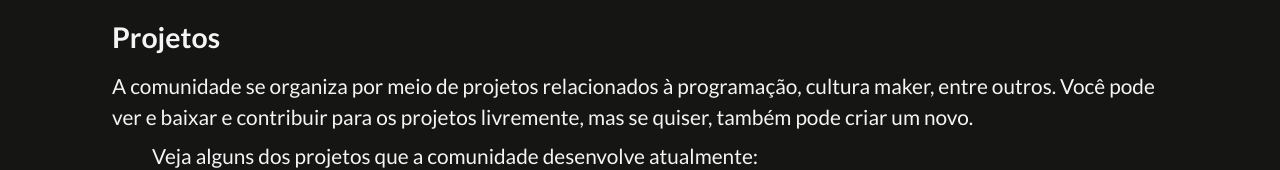
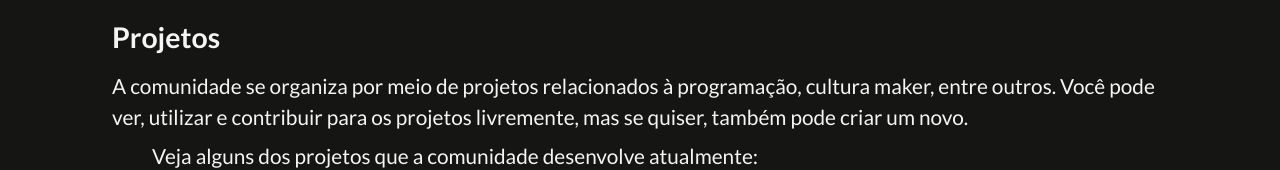
Before and after one commit to ifpeopensource/ifpeopensource.com.br, a Next.js app: page / in a window 1280 px wide. Shown: the part 636-806 px from the top of the page. Built offline with nearby package versions, Linux system fonts and the light colour scheme.

Commit message:
Update src/components/Projects/index.tsx
Co-authored-by: Welton Felix <contato.weltonf@gmail.com>

```diff
--- a/src/components/Projects/index.tsx
+++ b/src/components/Projects/index.tsx
@@ -20,7 +20,7 @@ const Projects: React.FC<ProjectsProps> = ({ projects }) => (
     <Title>Projetos</Title>
     <Description style={{ marginBottom: '0.5rem' }}>
       A comunidade se organiza por meio de projetos relacionados à programação,
-      cultura maker, entre outros. Você pode ver e baixar e contribuir para os
+      cultura maker, entre outros. Você pode ver, utilizar e contribuir para os
       projetos livremente, mas se quiser, também pode criar um novo.
     </Description>
     <Description style={{ textIndent: '2.5rem' }}>
```
